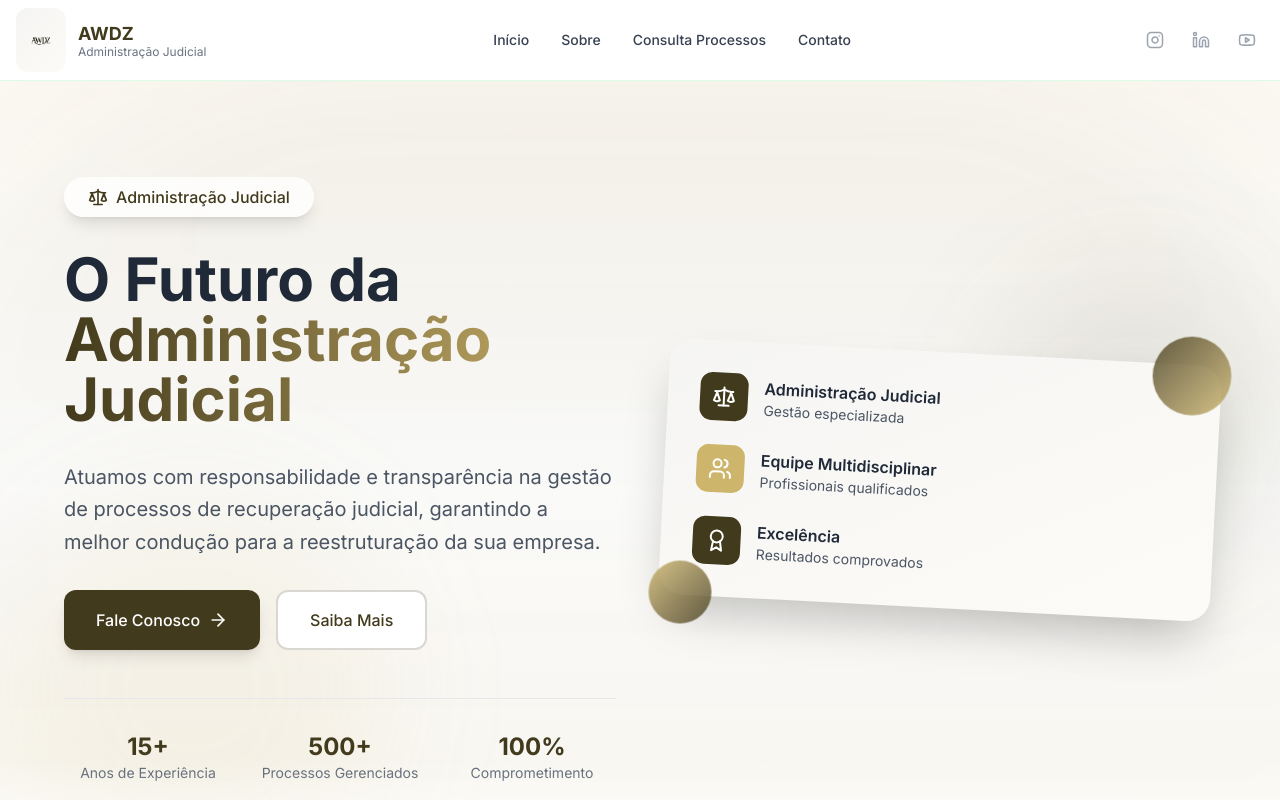
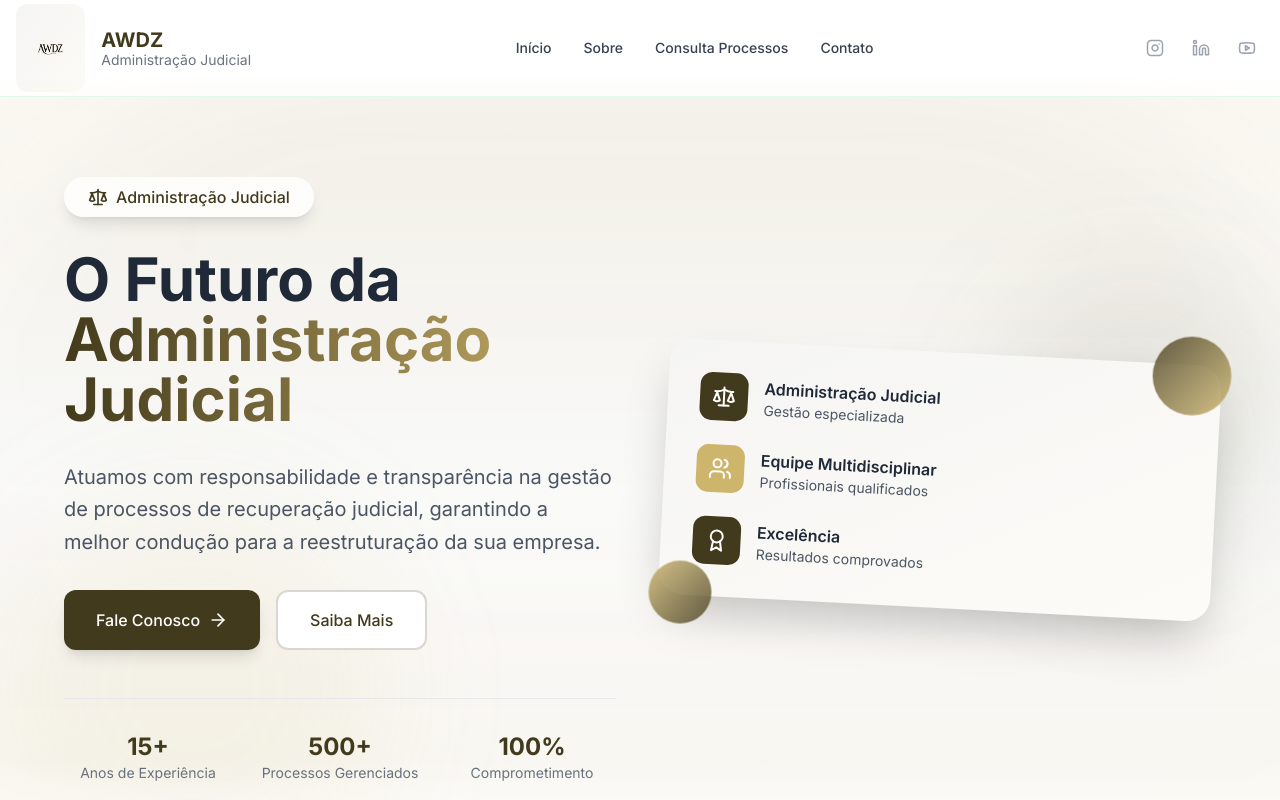
Before and after one commit to directorsilvaa/awz, a React (Vite) app: page / in a window 1280 px wide. Shown: the top 800 px of the page. Built offline with nearby package versions, Linux system fonts and the light colour scheme.

Commit message:
Increase Logo Size in Navbar

```diff
--- a/src/components/Navbar.tsx
+++ b/src/components/Navbar.tsx
@@ -27,22 +27,22 @@ const Navbar = () => {
         : 'bg-white/80 backdrop-blur-sm border-b border-green-100'
     }`}>
       <div className="container mx-auto px-4">
-        <div className="flex items-center justify-between h-20">
+        <div className="flex items-center justify-between h-24">
           {/* Logo */}
           <Link to="/" className="flex items-center group">
-            <div className="relative overflow-hidden rounded-xl bg-gradient-to-br from-primary/5 to-secondary/5 p-2 transition-all duration-300 group-hover:scale-105 group-hover:shadow-lg">
+            <div className="relative overflow-hidden rounded-xl bg-gradient-to-br from-primary/5 to-secondary/5 p-3 transition-all duration-300 group-hover:scale-105 group-hover:shadow-lg">
               <img
                 src="/logo.png"
                 alt="AWDZ - Administração Judicial"
-                className="h-12 w-auto object-contain transition-transform duration-300 group-hover:scale-110"
+                className="h-16 w-auto object-contain transition-transform duration-300 group-hover:scale-110"
               />
               <div className="absolute inset-0 bg-gradient-to-br from-primary/10 to-secondary/10 opacity-0 group-hover:opacity-100 transition-opacity duration-300 rounded-xl"></div>
             </div>
-            <div className="ml-3 hidden sm:block">
-              <div className="text-lg font-bold text-primary group-hover:text-primary-dark transition-colors duration-300">
+            <div className="ml-4 hidden sm:block">
+              <div className="text-xl font-bold text-primary group-hover:text-primary-dark transition-colors duration-300">
                 AWDZ
               </div>
-              <div className="text-xs text-gray-500 -mt-1">
+              <div className="text-sm text-gray-500 -mt-1">
                 Administração Judicial
               </div>
             </div>
@@ -113,22 +113,22 @@ const Navbar = () => {
       </div>
 
       {/* Mobile Menu */}
-      <div className={`lg:hidden fixed top-20 right-0 h-[calc(100vh-5rem)] w-full max-w-sm bg-white/95 backdrop-blur-lg shadow-2xl transform transition-all duration-300 ease-out ${
+      <div className={`lg:hidden fixed top-24 right-0 h-[calc(100vh-6rem)] w-full max-w-sm bg-white/95 backdrop-blur-lg shadow-2xl transform transition-all duration-300 ease-out ${
         isMobileMenuOpen ? 'translate-x-0 opacity-100' : 'translate-x-full opacity-0'
       }`}>
         <div className="p-6 h-full flex flex-col">
           {/* Mobile Logo */}
           <div className="flex items-center justify-center mb-8 pb-6 border-b border-gray-100">
             <Link to="/" className="flex items-center group" onClick={toggleMobileMenu}>
-              <div className="relative overflow-hidden rounded-xl bg-gradient-to-br from-primary/5 to-secondary/5 p-3">
+              <div className="relative overflow-hidden rounded-xl bg-gradient-to-br from-primary/5 to-secondary/5 p-4">
                 <img
                   src="/logo.png"
                   alt="AWDZ Logo"
-                  className="h-16 w-auto object-contain"
+                  className="h-20 w-auto object-contain"
                 />
               </div>
-              <div className="ml-3">
-                <div className="text-xl font-bold text-primary">AWDZ</div>
+              <div className="ml-4">
+                <div className="text-2xl font-bold text-primary">AWDZ</div>
                 <div className="text-sm text-gray-500">Administração Judicial</div>
               </div>
             </Link>
```
